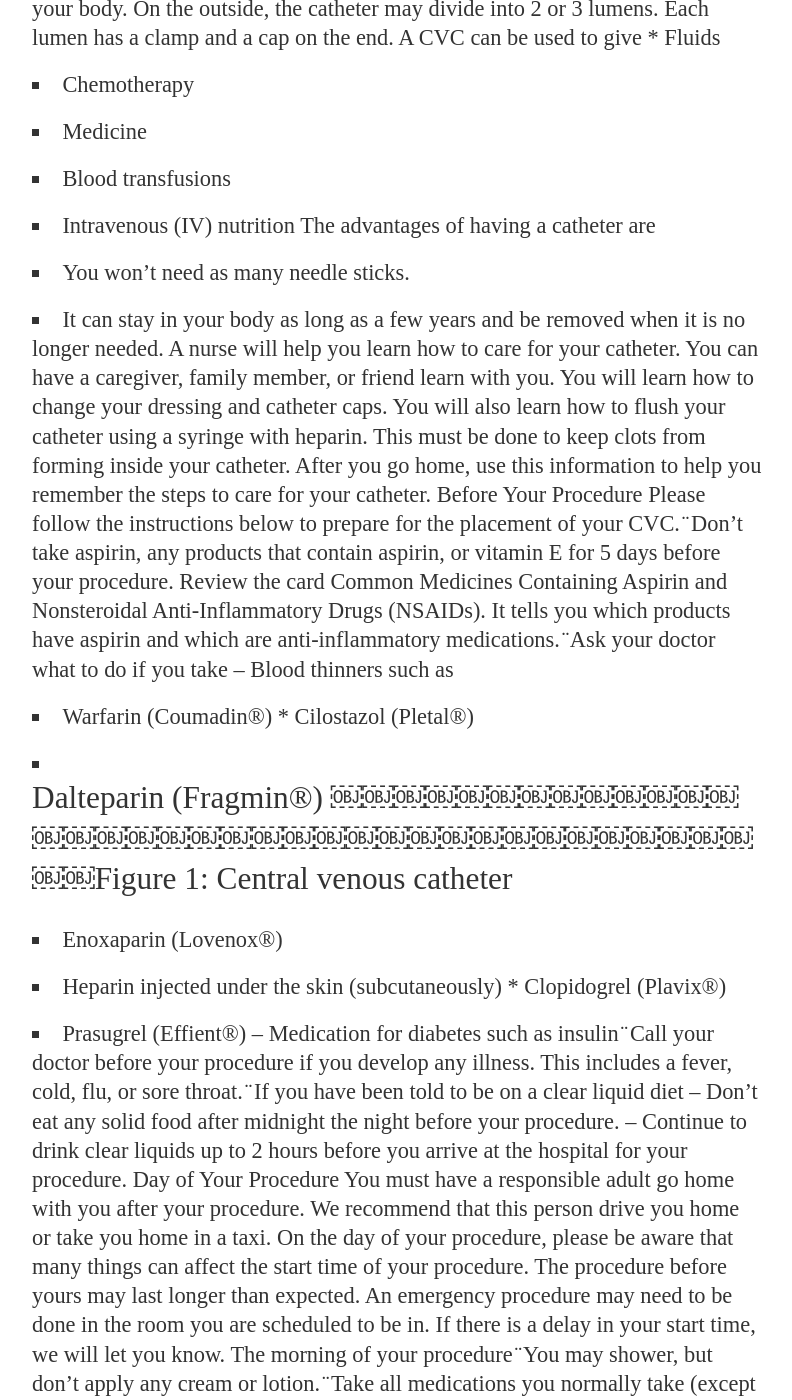
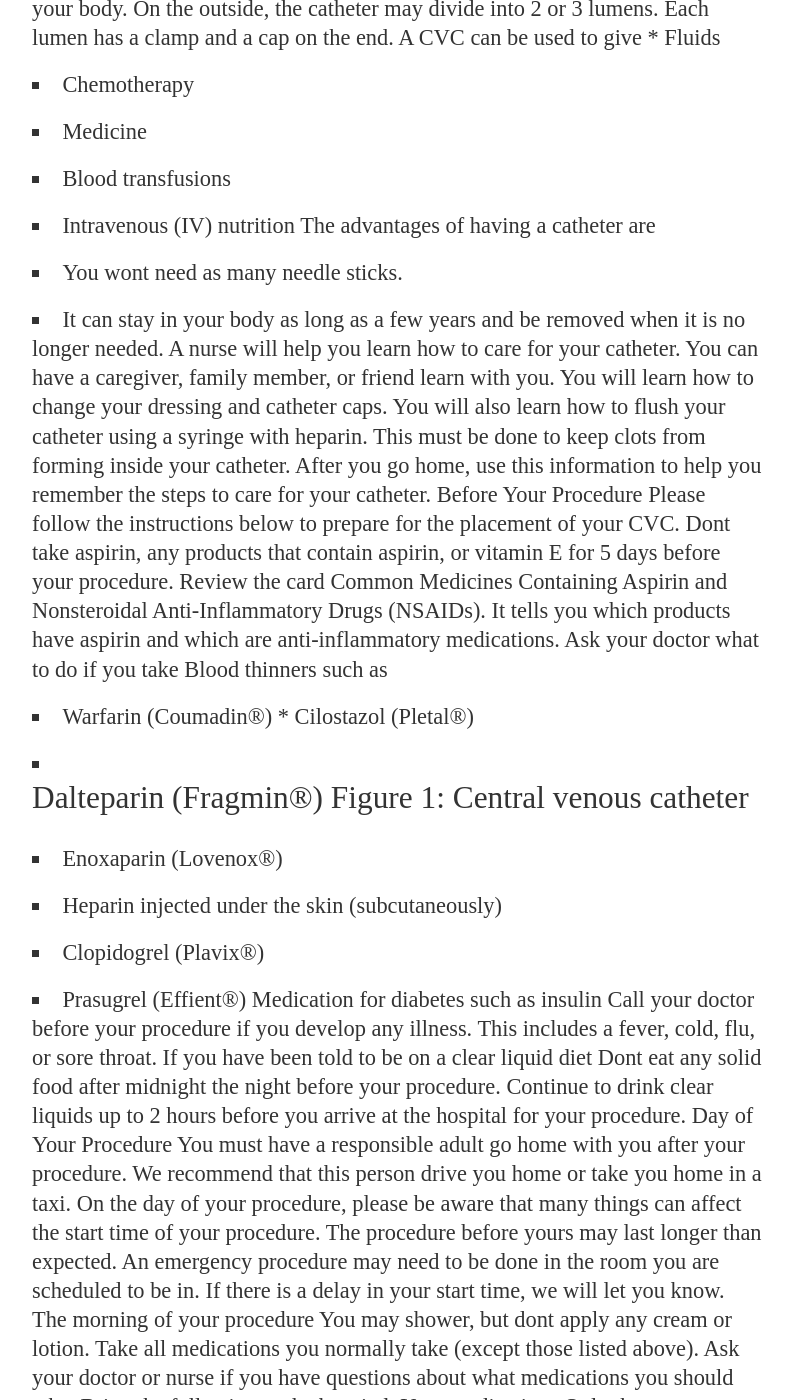
Before and after one commit to mskccpatiented/contentaudit, a Jekyll site: the page built from _posts/2012-10-29-caring-for-your-central-venous-catheter-with-map.md, in a window 1280 px wide and 1400 px high, scrolled down 297 px. Shown: the whole window, without its empty margins (128-920 px from the left). Built offline with Jekyll 4.4.1, drawn with Linux system fonts in a browser that asks for light colours; Markdown is read by kramdown in place of the engine named in the settings; some of the changed text lies outside the part shown.

Commit message:
continuing content edits

```diff
--- a/_posts/2012-10-29-caring-for-your-central-venous-catheter-with-map.md
+++ b/_posts/2012-10-29-caring-for-your-central-venous-catheter-with-map.md
@@ -15,39 +15,40 @@ A CVC can be used to give * Fluids
 * Blood transfusions
 * Intravenous (IV) nutrition
 The advantages of having a catheter are
-* You won’t need as many needle sticks.
+* You wont need as many needle sticks.
 * It can stay in your body as long as a few years and be removed when it is no longer needed.
 A nurse will help you learn how to care for your catheter. You can have a caregiver, family member, or friend learn with you. You will learn how to change your dressing and catheter caps. You will also learn how to flush your catheter using a syringe with heparin. This must be done to keep clots from forming inside your catheter. After you go home, use this information to help you remember the steps to care for your catheter.
 Before Your Procedure
 Please follow the instructions below to prepare for the placement of your CVC.
- ̈ Don’t take aspirin, any products that contain aspirin, or vitamin E for 5 days before your procedure. Review the card Common Medicines Containing Aspirin and Nonsteroidal Anti-Inflammatory Drugs (NSAIDs). It tells you which products have aspirin and which are anti-inflammatory medications.
- ̈ Ask your doctor what to do if you take – Blood thinners such as
+  Dont take aspirin, any products that contain aspirin, or vitamin E for 5 days before your procedure. Review the card Common Medicines Containing Aspirin and Nonsteroidal Anti-Inflammatory Drugs (NSAIDs). It tells you which products have aspirin and which are anti-inflammatory medications.
+  Ask your doctor what to do if you take  Blood thinners such as
 * Warfarin (Coumadin&reg;) * Cilostazol (Pletal&reg;)
 * Dalteparin (Fragmin&reg;)
-￼￼￼￼￼￼￼￼￼￼￼￼￼￼￼￼￼￼￼￼￼￼￼￼￼￼￼￼￼￼￼￼￼￼￼￼￼￼Figure 1: Central venous catheter
+Figure 1: Central venous catheter
 
 
 
 * Enoxaparin (Lovenox&reg;)
-* Heparin injected under the skin (subcutaneously) * Clopidogrel (Plavix&reg;)
+* Heparin injected under the skin (subcutaneously)
+* Clopidogrel (Plavix&reg;)
 * Prasugrel (Effient&reg;)
-– Medication for diabetes such as insulin
- ̈ Call your doctor before your procedure if you develop any illness. This includes a fever, cold, flu, or sore throat.
- ̈ If you have been told to be on a clear liquid diet
-– Don’t eat any solid food after midnight the night before your procedure.
-– Continue to drink clear liquids up to 2 hours before you arrive at the hospital for your procedure.
+ Medication for diabetes such as insulin
+  Call your doctor before your procedure if you develop any illness. This includes a fever, cold, flu, or sore throat.
+  If you have been told to be on a clear liquid diet
+ Dont eat any solid food after midnight the night before your procedure.
+ Continue to drink clear liquids up to 2 hours before you arrive at the hospital for your procedure.
 Day of Your Procedure
 You must have a responsible adult go home with you after your procedure. We recommend that this person drive you home or take you home in a taxi.
 On the day of your procedure, please be aware that many things can affect the start time of your procedure. The procedure before yours may last longer than expected. An emergency procedure may need to be done in the room you are scheduled to be in. If there is a delay in your start time, we will let you know.
 The morning of your procedure
- ̈ You may shower, but don’t apply any cream or lotion.
- ̈ Take all medications you normally take (except those listed above).
- ̈ Ask your doctor or nurse if you have questions about what medications you should take.
- ̈ Bring the following to the hospital:
-– Your medications
-– Only the money you will need (e.g., for a newspaper or parking costs)
- ̈ If you wear contact lenses, wear glasses instead. If you don’t have glasses, bring a container for your contact lenses.
- ̈ Leave valuables and jewelry, including rings, at home.
+  You may shower, but dont apply any cream or lotion.
+  Take all medications you normally take (except those listed above).
+  Ask your doctor or nurse if you have questions about what medications you should take.
+  Bring the following to the hospital:
+ Your medications
+ Only the money you will need (e.g., for a newspaper or parking costs)
+  If you wear contact lenses, wear glasses instead. If you dont have glasses, bring a container for your contact lenses.
+  Leave valuables and jewelry, including rings, at home.
 Enter the hospital through the main entrance at 1275 York Avenue. Take the M elevators at the top of the escalator to the 2nd floor. As you step off the elevator, enter the double doors to the Surgical Day Hospital (SDH). Check in at the desk. Please arrive on time.
 In the SDH, you will change into a gown, robe, and slippers. When you are ready, you will be taken to Interventional Radiology.
 
@@ -75,48 +76,48 @@ A nurse will teach you how to care for your catheter. You will learn how to use
 You will see the folded Map for Dressing Change inside this booklet. Use it to follow the step-by-step instructions for changing your dressing. This is when you will use sterile technique. You will not be able to touch the booklet then because that would break sterile technique. You should open the map and spread it out where you can see it.
 General instructions
 * You will have time to practice catheter care with your nurse before you do it yourself. If you have any questions about your catheter care, please speak with your nurse.
-* The Tegaderm&reg; dressing should be changed once a week, as long as it stays dry, intact, and clean. Change it on one of the days you are doing a cap change and a flushing. If you have problems with your skin, your nurse may suggest a different type of dressing. In that case, you may need to change it more often than once a week. No matter which dressing you have, always change it right away if it starts to come off or gets wet. Don’t just reinforce it.
+* The Tegaderm&reg; dressing should be changed once a week, as long as it stays dry, intact, and clean. Change it on one of the days you are doing a cap change and a flushing. If you have problems with your skin, your nurse may suggest a different type of dressing. In that case, you may need to change it more often than once a week. No matter which dressing you have, always change it right away if it starts to come off or gets wet. Dont just reinforce it.
 * Change the caps and flush the catheter twice a week, generally on Mondays and Fridays.
 * Clamp the catheter when it is not in use.
-* Don’t do your catheter care in the bathroom.
+* Dont do your catheter care in the bathroom.
 * You may shower and bathe with the catheter in place using an Aquaguard&reg;. This is a one-time use waterproof cover that goes over your dressing. Each time you shower, cover the Tegaderm dressing completely with a new Aquaguard to protect it from getting wet.
-– To put on the Aquaguard, peel off the top and side strips and place the top edge above your dressing. Smooth it down over your dressing. Do the same for the bottom part of your dressing, making sure that the bottom edge of the Aquaguard is below your dressing.
-– Don’t let the tape on the Aquaguard touch the Tegaderm dressing. It can lift your Tegaderm dressing when you remove the Aquaguard after showering. If your dressing gets wet, it needs to be changed.
-* Don’t submerge your catheter in water (e.g., a bathtub or swimming pool).
+ To put on the Aquaguard, peel off the top and side strips and place the top edge above your dressing. Smooth it down over your dressing. Do the same for the bottom part of your dressing, making sure that the bottom edge of the Aquaguard is below your dressing.
+ Dont let the tape on the Aquaguard touch the Tegaderm dressing. It can lift your Tegaderm dressing when you remove the Aquaguard after showering. If your dressing gets wet, it needs to be changed.
+* Dont submerge your catheter in water (e.g., a bathtub or swimming pool).
 * Keep your catheter secure at all times to avoid pulling it. You can tape the lumens of your catheter to your skin, tuck them into a bra if you are female, or pin them to clothing. Ask your nurse about the best way to secure your catheter.
 * If the exit site has drainage or is red, raw, or swollen, call your doctor. These may be signs of infection.
 * If your catheter is leaking at any time, clamp it above the leak. Use the white catheter clamp on the catheter, if possible. Wipe the area that is leaking with an alcohol pad. Cover the site with tape. Call your doctor or nurse immediately. Catheters can often be repaired.
 Equipment
-* One CVS tray with caps (if you will be changing the caps) – One mask
-– One pair of sterile gloves
-– One ChloraPrep&reg; applicator
-– Six alcohol prep pads
-– One Tegaderm dressing
+* One CVS tray with caps (if you will be changing the caps)  One mask
+ One pair of sterile gloves
+ One ChloraPrep&reg; applicator
+ Six alcohol prep pads
+ One Tegaderm dressing
 
 
-5”
-– One Biopatch&reg;
-– One No Sting Barrier Film&reg; applicator – One poly-lined drape
-– Two catheter caps
+5
+ One Biopatch&reg;
+ One No Sting Barrier Film&reg; applicator  One poly-lined drape
+ Two catheter caps
 * An extra cap if you have 3 lumens
 * One pair of nonsterile gloves
 * Paper tape
 * Three alcohol pads if you have 3 lumens
 * A mirror that can stand up on a table (a make-up mirror works well)
-Note: The catheter caps may have many names. This will depend on the manufacturer of the CVC dressing change tray. Some examples are needleless injection cap, ULTRASITE&reg; needleless valves, Saf-T PRN&reg;, and Clave&reg;. Some catheters don’t have caps. Your nurse will tell you if your catheter has no caps.
+Note: The catheter caps may have many names. This will depend on the manufacturer of the CVC dressing change tray. Some examples are needleless injection cap, ULTRASITE&reg; needleless valves, Saf-T PRN&reg;, and Clave&reg;. Some catheters dont have caps. Your nurse will tell you if your catheter has no caps.
 Sterile procedure for changing your dressing
 1. Prepare a clean area in which to work. Remember not to change your dressing in the bathroom.
 2. Gather your equipment. Wash your hands thoroughly with warm water and antibacterial soap. Dry them with a clean towel or paper towel.
 3. Get into a comfortable position. Unpin the catheter from your clothing, if necessary. Open or remove your clothing to expose the catheter.
 4. Check to make sure the catheter clamp(s) is (are) closed.
-￼5. Open the Map for Dressing Change instructions enclosed in this booklet and spread it out where you can see it.
-6. Open and remove the outer packaging of the dressing tray. The mask will be right on top (see Figure 2). Put it on. Don’t touch anything else inside the tray.
+5. Open the Map for Dressing Change instructions enclosed in this booklet and spread it out where you can see it.
+6. Open and remove the outer packaging of the dressing tray. The mask will be right on top (see Figure 2). Put it on. Dont touch anything else inside the tray.
 7. If you will pin your catheter to your clothing, prepare one 5-inch piece of paper tape. Fold down the edges of the tape. Leave enough sticky tape
 so you can wrap it around all of the lumens (see Figure 3).
 Mask Paper drape
 Figure 2: Dressing tray
-￼￼￼￼￼￼￼￼￼￼￼￼￼￼￼￼Figure 3: Folding the paper tape
-￼￼￼Caring for Your Central Venous Catheter
+Figure 3: Folding the paper tape
+Caring for Your Central Venous Catheter
 5 of 8
 
 8. Put on the nonsterile gloves and remove the old dressing. The Biopatch should come off with the dressing. Throw away the gloves and old dressing.
@@ -133,7 +134,7 @@ Changing the catheter caps
 21. You will change the caps on every lumen of your catheter. Make sure you have 2 alcohol pads for each lumen.
 22. Open the sterile catheter caps by touching only the package over the tray and drop them back into the tray.
 23. Check to make sure the clamps on the lumens are closed before you change the catheter caps.
-￼24. Even though your gloves are on, they will no longer be sterile if you touched your skin when you put on the dressing. As you work, don’t touch the inner part of the catheter tip or catheter cap. Grasp your catheter with the fist of your nondominant hand close to, but not touching, the cap (see Figure 4.) Keep your thumb and index fingers free.
+24. Even though your gloves are on, they will no longer be sterile if you touched your skin when you put on the dressing. As you work, dont touch the inner part of the catheter tip or catheter cap. Grasp your catheter with the fist of your nondominant hand close to, but not touching, the cap (see Figure 4.) Keep your thumb and index fingers free.
 25. Use your dominant hand to twist off the old catheter cap. Discard the old cap.
 26. Clean the end of your catheter with a new alcohol pad.
 27. Pick up the new catheter cap with your dominant hand. Use your thumb and index finger on your nondominant hand to remove the cover (see Figure 5). Twist the new catheter cap onto your catheter.
@@ -145,27 +146,27 @@ Figure 5: Twisting on the new catheter cap
 29. Clean each lumen from the cap to where it joins into 1 branch (see Figure 6). Use a separate alcohol pad for each lumen.
 30. Remove your mask and sterile gloves. Discard them.
 31. Decide on the most comfortable way for you to leave your catheter. You can
-– Tuck it inside of your bra if you are female.
-– Gather the 3 lumens with the paper tape, put a safety pin through the folded edges, and pin it to the inside of
+ Tuck it inside of your bra if you are female.
+ Gather the 3 lumens with the paper tape, put a safety pin through the folded edges, and pin it to the inside of
 your clothing.
-– Tape it to your skin.
+ Tape it to your skin.
 Leave the catheter hanging loose only if you are sure it will not be pulled.
 Flushing Your Catheter
 Flush the lumens with heparin 2 times a week, when your catheter is not in use. This is to keep the lines from becoming clogged.
 Equipment
 Figure 6: Cleaning the lumens
-￼￼￼￼￼￼￼￼￼￼￼￼￼￼￼￼￼￼￼￼￼￼￼￼￼￼￼￼￼￼￼￼￼￼￼￼￼￼￼￼￼* One, 2, or 3 prefilled heparin syringes each containing 50 units of heparin. You will need one for each lumen
+* One, 2, or 3 prefilled heparin syringes each containing 50 units of heparin. You will need one for each lumen
 * Two alcohol pads for each lumen
 Instructions for flushing your catheter
 1. Pick up 1 lumen and unclamp it.
 2. Wipe the end of the catheter cap with an alcohol pad.
 3. Without touching the cleaned end of the catheter cap, remove the cap from the heparin syringe. Discard.
-4. Carefully twist the heparin syringe into the catheter cap. If you can’t inject the heparin, stop and check to be sure there are no twists or other blockages in the tubing. Try to inject the heparin again. If you still can’t inject the heparin, don’t use extra pressure to flush the line. Remove the syringe, reclamp your catheter, and call your doctor or nurse.
+4. Carefully twist the heparin syringe into the catheter cap. If you cant inject the heparin, stop and check to be sure there are no twists or other blockages in the tubing. Try to inject the heparin again. If you still cant inject the heparin, dont use extra pressure to flush the line. Remove the syringe, reclamp your catheter, and call your doctor or nurse.
 5. Use the following push/pause method to flush your catheter:
-* Quickly inject 1⁄3 of the heparin.
+* Quickly inject 13 of the heparin.
 * Pause.
 * Repeat.
-* Start injecting the last 1⁄3 of the heparin. As you are doing it, clamp your catheter. You will no longer be able to push fluid in once the clamp is closed.
+* Start injecting the last 13 of the heparin. As you are doing it, clamp your catheter. You will no longer be able to push fluid in once the clamp is closed.
 6. Untwist the syringe from the lumen and discard the syringe.
 7. Repeat steps 1-6 for each lumen.
 
@@ -175,14 +176,14 @@ Instructions for flushing your catheter
 Call Your Doctor or Nurse if You
 * Have redness, swelling, or drainage around the area where the catheter exits your body
 * Are unable to flush your catheter
-* Have a temperature of 100.4° F (38° C) or higher or chills when you flush your catheter * Have a break or leak in your catheter
+* Have a temperature of 100.4 F (38 C) or higher or chills when you flush your catheter * Have a break or leak in your catheter
 * Have an unexplained problem with your catheter
 
 
 
-￼PATIENT EDUCATION
+PATIENT EDUCATION
 Map for Dressing Change
-NOTE: From this point on, don’t touch the catheter or your skin except with an alcohol swab. This will decrease your risk of getting an infection.
+NOTE: From this point on, dont touch the catheter or your skin except with an alcohol swab. This will decrease your risk of getting an infection.
 11. Take the package with the sterile gloves out of the tray. Be careful not to touch anything else in the tray. Put on the sterile gloves, touching only the inside of the sterile glove with your bare hand. Be careful not to touch anything except what is in the dressing change tray
 after the gloves are on. Move everything from inside the
 dressing change tray onto the sterile drape.
@@ -195,8 +196,8 @@ on the outside and peel the plastic off all the way around the dressing (see Fig
 to make sure it is intact (see Figure 8).
 Continue the instructions in the booklet.
 make a 2 inch box (see Figure 3). Discard the Chloraprep&reg;.
-16. Allow the site to dry for at least 30 seconds. Don’t fan or blow on the site to speed up the drying. Hold the catheter away while it dries.
-17. Take another alcohol pad in your dominant hand. Place it around the catheter just above where it separates into lumens. Grasp the catheter with the alcohol wipe. Hold the catheter up and use another alcohol pad in your nondominant hand to clean the catheter. Start at the incision site and gently wipe down to where the catheter splits (see Figure 4). Don’t pull on the catheter.
+16. Allow the site to dry for at least 30 seconds. Dont fan or blow on the site to speed up the drying. Hold the catheter away while it dries.
+17. Take another alcohol pad in your dominant hand. Place it around the catheter just above where it separates into lumens. Grasp the catheter with the alcohol wipe. Hold the catheter up and use another alcohol pad in your nondominant hand to clean the catheter. Start at the incision site and gently wipe down to where the catheter splits (see Figure 4). Dont pull on the catheter.
 Figure 6: Tegaderm&reg; dressing
 Figure 3: Cleaning exit site
 5
@@ -205,7 +206,7 @@ Figure 3: Cleaning exit site
 13. Pick up the ChloraPrep&reg; applicator with your dominant hand. Pinch the wings on the side together until you hear
 a click (see Figure 1). This will make the antiseptic soak into the applicator sponge. You must press very hard to make the
 click sound.
-14. With your nondominant hand, grasp the catheter using the alcohol pad (see Figure 2). Don’t touch the catheter itself. Touch only the alcohol pad. Hold the catheter away from your chest.
+14. With your nondominant hand, grasp the catheter using the alcohol pad (see Figure 2). Dont touch the catheter itself. Touch only the alcohol pad. Hold the catheter away from your chest.
 Figure 4: Catheter cleaning
 Figure 7: Applying the Tegaderm&reg; dressing
 Skin Biopatch&reg;
@@ -223,13 +224,12 @@ stick to your skin.
 up with the catheter (see Figure 5).
 Figure 5: Biopatch&reg;
 
-￼￼STERILE GLOVES
-￼￼￼￼￼￼￼1. Open the package with the sterile gloves. Pull the edges of the package down to keep them flat.
+STERILE GLOVES
+1. Open the package with the sterile gloves. Pull the edges of the package down to keep them flat.
 MEMORIAL SLOAN-KETTERING CANCER CENTER
-￼￼￼2. Pick up one glove by the folded cuff.
-￼￼￼￼￼￼￼3. Still holding just the cuff, slide your other hand into the glove, making sure the outside of the glove does not touch anything.
-￼￼￼￼￼￼￼5. Keep the thumb on your gloved hand pointing up so it is out of the way. Slide your other hand into the glove.
-￼￼6. Pull the glove all the way up. Be careful not to anything, including your wrist.
-©2011Memorial Sloan-Kettering Cancer Center 1275 York Avenue, New York, New York 10065
-￼￼￼￼￼￼￼￼￼￼￼￼￼￼￼￼￼￼￼￼￼￼￼￼￼￼￼￼￼￼￼￼￼￼￼￼￼￼￼￼￼￼￼4. Slip the fingers on the gloved hand under the cuff of the other glove and hold it up and away from anything else.
-￼￼￼
+2. Pick up one glove by the folded cuff.
+3. Still holding just the cuff, slide your other hand into the glove, making sure the outside of the glove does not touch anything.
+5. Keep the thumb on your gloved hand pointing up so it is out of the way. Slide your other hand into the glove.
+6. Pull the glove all the way up. Be careful not to anything, including your wrist.
+2011Memorial Sloan-Kettering Cancer Center 1275 York Avenue, New York, New York 10065
+4. Slip the fingers on the gloved hand under the cuff of the other glove and hold it up and away from anything else.
```
Also changed, not shown: other parts of _posts/2012-10-29-caring-for-your-central-venous-catheter-with-map.md (+1 -1 lines), 1 other file.
